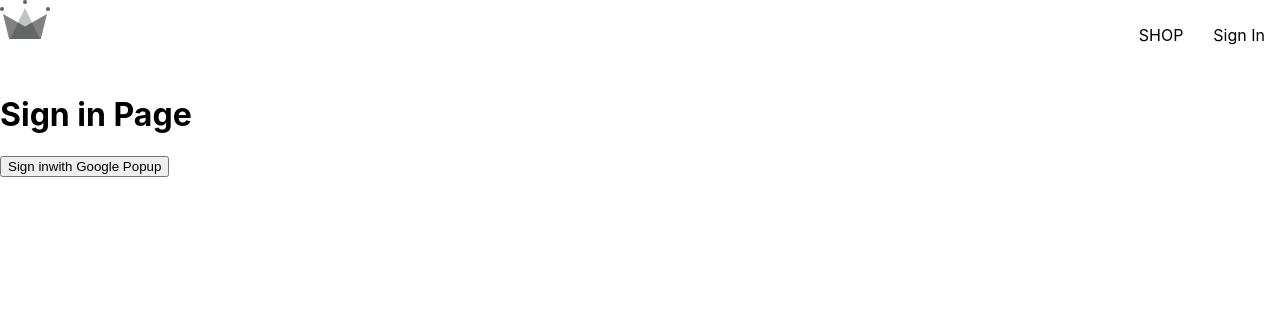
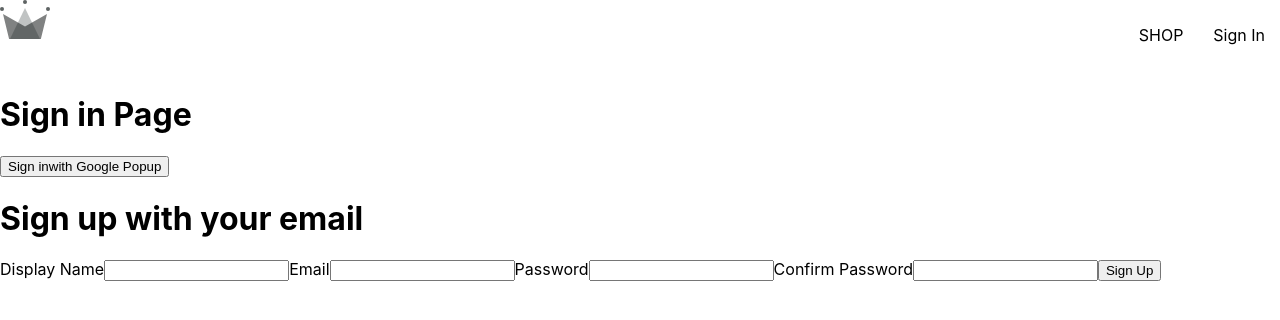
Before and after one commit to Stephen-Roach/cool-clothing-co, a React (Create React App) app: page /sign-in in a window 1280 px wide. Shown: the top 320 px of the page. Built offline with nearby package versions, Linux system fonts and the light colour scheme.

Commit message:
sets up the sign-up form

```diff
--- /dev/null
+++ b/src/components/sign-up-form/SignUpForm.jsx
@@ -0,0 +1,71 @@
+import React from 'react';
+
+import { useState } from 'react';
+
+const defaultFormField = {
+  displayName: '',
+  email: '',
+  password: '',
+  confirmPassword: '',
+};
+
+const SignUpForm = () => {
+  const [formFields, setFormFields] = useState(defaultFormField);
+
+  const { displayName, email, password, confirmPassword } = formFields;
+
+  const handleChange = (e) => {
+    const { name, value } = e.target;
+
+    setFormFields({ ...formFields, [name]: value });
+  };
+
+  console.log(formFields);
+
+  return (
+    <div>
+      <h1>Sign up with your email</h1>
+      <form onSubmit={() => {}}>
+        <label htmlFor=''>Display Name</label>
+        <input
+          type='text'
+          required
+          onChange={handleChange}
+          name='displayName'
+          value={displayName}
+        />
+
+        <label htmlFor=''>Email</label>
+        <input
+          type='email'
+          required
+          onChange={handleChange}
+          name='email'
+          value={email}
+        />
+
+        <label htmlFor=''>Password</label>
+        <input
+          type='password'
+          required
+          onChange={handleChange}
+          name='password'
+          value={password}
+        />
+
+        <label htmlFor=''>Confirm Password</label>
+        <input
+          type='password'
+          required
+          onChange={handleChange}
+          name='confirmPassword'
+          value={confirmPassword}
+        />
+
+        <button type='submit'>Sign Up</button>
+      </form>
+    </div>
+  );
+};
+
+export default SignUpForm;
--- a/src/routes/sign-in/SignIn.jsx
+++ b/src/routes/sign-in/SignIn.jsx
@@ -4,6 +4,8 @@
   signInWithGoogleRedirect,
   auth,
 } from '../../utils/firebase/firebase.utils';
+
+import SignUpForm from '../../components/sign-up-form/SignUpForm';
 
 const SignIn = () => {
   const logGoogleUser = async () => {
@@ -15,6 +17,7 @@
     <div>
       <h1>Sign in Page</h1>
       <button onClick={logGoogleUser}>Sign inwith Google Popup</button>
+      <SignUpForm />
     </div>
   );
 };
```
